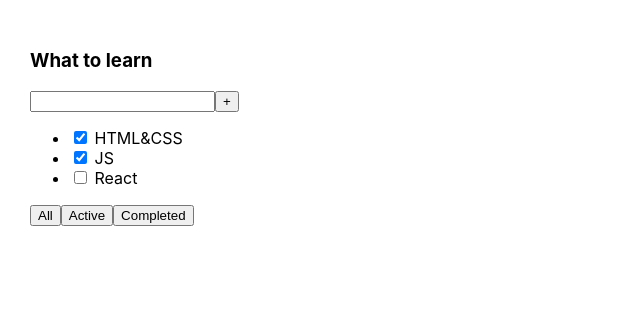
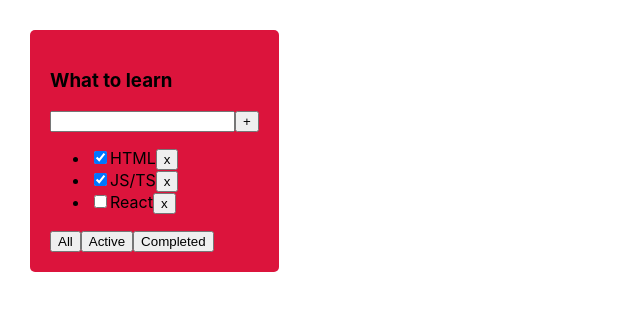
Before and after one commit to BSN89/todolist, a React (Create React App) app: page / in a window 1280 px wide. Shown: the top 310 px of the page, without its empty margins (0-640 px from the left). Built offline with nearby package versions, Linux system fonts and the light colour scheme.

Commit message:
classwork lesson2

```diff
--- a/package.json
+++ b/package.json
@@ -3,7 +3,7 @@
   "version": "0.1.0",
   "private": true,
   "dependencies": {
-    "@testing-library/jest-dom": "^6.2.0",
+    "@testing-library/jest-dom": "^6.4.2",
     "@testing-library/react": "^14.1.2",
     "@testing-library/user-event": "^14.5.2",
     "@types/jest": "^29.5.11",
--- a/src/App.css
+++ b/src/App.css
@@ -6,3 +6,8 @@
 .App > div {
   margin-right: 50px;
 }
+.todolist {
+  background-color: crimson;
+  padding: 20px;
+  border-radius: 5px;
+}
--- a/src/App.tsx
+++ b/src/App.tsx
@@ -1,26 +1,49 @@
-import React from 'react';
+import React, {useState} from 'react';
 import './App.css';
+import {Todolist} from './Todolist';
+
+
+//C
+//R(view mode, filter, sort, search, pagination)
+//U
+//D
+
+export type TaskType = {
+    id: number
+    title: string
+    isDone: boolean
+}
+
+export type FilterValuesType = 'all' | 'active' | 'completed'
 
 function App() {
+
+    // Date
+    const todolistTitle: string = "What to learn"
+    const [tasks, setTasks] = useState<TaskType[]>([
+        {id: 1, title: "HTML", isDone: true},
+        {id: 2, title: "JS/TS", isDone: true},
+        {id: 3, title: "React", isDone: false},
+    ])
+
+    //change Logic
+    const removeTask = (taskId: number) => {
+        const nextState = tasks.filter(t => t.id !== taskId)
+        setTasks(nextState)
+
+    }
+
+    // UI Logic
+
+    // UI
     return (
         <div className="App">
-            <div>
-                <h3>What to learn</h3>
-                <div>
-                    <input/>
-                    <button>+</button>
-                </div>
-                <ul>
-                    <li><input type="checkbox" checked={true}/> <span>HTML&CSS</span></li>
-                    <li><input type="checkbox" checked={true}/> <span>JS</span></li>
-                    <li><input type="checkbox" checked={false}/> <span>React</span></li>
-                </ul>
-                <div>
-                    <button>All</button>
-                    <button>Active</button>
-                    <button>Completed</button>
-                </div>
-            </div>
+            <Todolist title={todolistTitle}
+                      tasks={tasks}
+                      removeTask={removeTask}
+                      //changeFilter={changeFilter}
+            />
+            {/* Todolist({title: "What to learn"}) */}
         </div>
     );
 }
--- /dev/null
+++ b/src/Button.tsx
@@ -0,0 +1,14 @@
+
+
+type ButtonPropsType = {
+    title: string
+    onClickHandler?: () => void
+}
+
+export function Button({title, onClickHandler}:ButtonPropsType) {
+    return (
+        <button onClick={onClickHandler}>
+            <span>{title}</span>
+        </button>
+    )
+}
--- /dev/null
+++ b/src/Todolist.tsx
@@ -0,0 +1,62 @@
+import {FilterValuesType, TaskType} from "./App";
+import { Button } from "./Button";
+import {useState} from "react";
+
+type TodolistPropsType = {
+    title: string
+    tasks: Array<TaskType>
+    removeTask: (taskId: number) => void
+    //changeFilter: (filter: FilterValuesType) => void
+}
+
+
+export function Todolist({ tasks, title, removeTask}: TodolistPropsType) {
+    const [filter, setFilter] = useState<FilterValuesType>('all')
+    const changeFilter = (filter: FilterValuesType) => {
+        setFilter(filter)
+    }
+    const getFilteredTasks = (allTasks: TaskType[], filterValue: FilterValuesType): TaskType[] => {
+        switch (filterValue) {
+            case 'active':
+                return allTasks.filter(t => t.isDone === false)
+            case 'completed':
+                return allTasks.filter(t => t.isDone === true)
+        }
+        return allTasks
+    }
+
+    const filteredTasks: TaskType[] = getFilteredTasks(tasks, filter)
+
+    const taskslist: JSX.Element = filteredTasks.length === 0
+        ? <span>Your taskslist is empty</span>
+        : <ul>
+            {
+                filteredTasks.map(task => {
+                    return (
+                        <li key={task.id}>
+                            <input type="checkbox" checked={task.isDone} />
+                            <span>{task.title}</span>
+                            <Button title={'x'} onClickHandler={() => removeTask(task.id)}/>
+                            {/*<button onClick={ () => removeTask(task.id) }>x</button>*/}
+                        </li>
+                    )
+                })
+            }
+        </ul>
+
+    return (
+        <div className="todolist">
+            <h3>{title}</h3>
+            <div>
+                <input />
+                <Button title="+" />
+            </div>
+            {taskslist}
+            <div>
+                <Button title="All" onClickHandler={() => changeFilter('all')}/>
+                <Button title="Active" onClickHandler={() => changeFilter('active')}/>
+                <Button title="Completed" onClickHandler={() => changeFilter('completed')}/>
+            </div>
+        </div>
+    );
+}
--- a/src/index.tsx
+++ b/src/index.tsx
@@ -8,9 +8,9 @@ const root = ReactDOM.createRoot(
   document.getElementById('root') as HTMLElement
 );
 root.render(
-  <React.StrictMode>
+
     <App />
-  </React.StrictMode>
+
 );
 
 // If you want to start measuring performance in your app, pass a function
```
Also changed, not shown: src/logo.svg (added), 1 other file (tests, documents, lock files or other folders).
